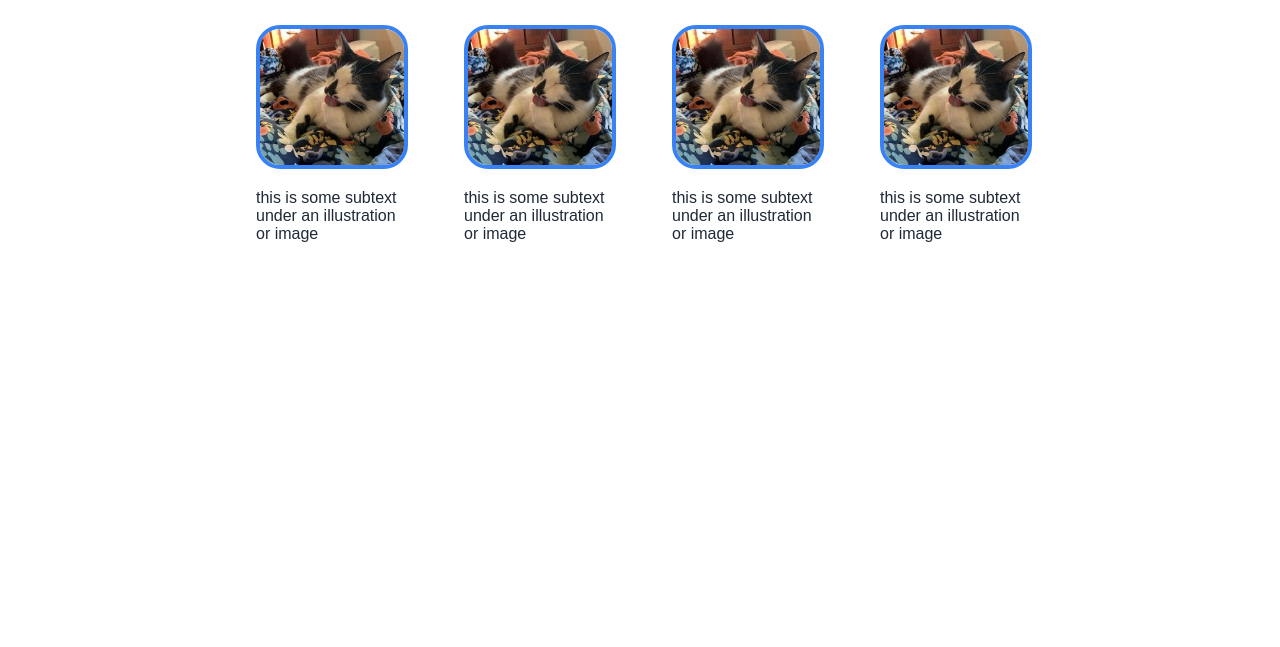
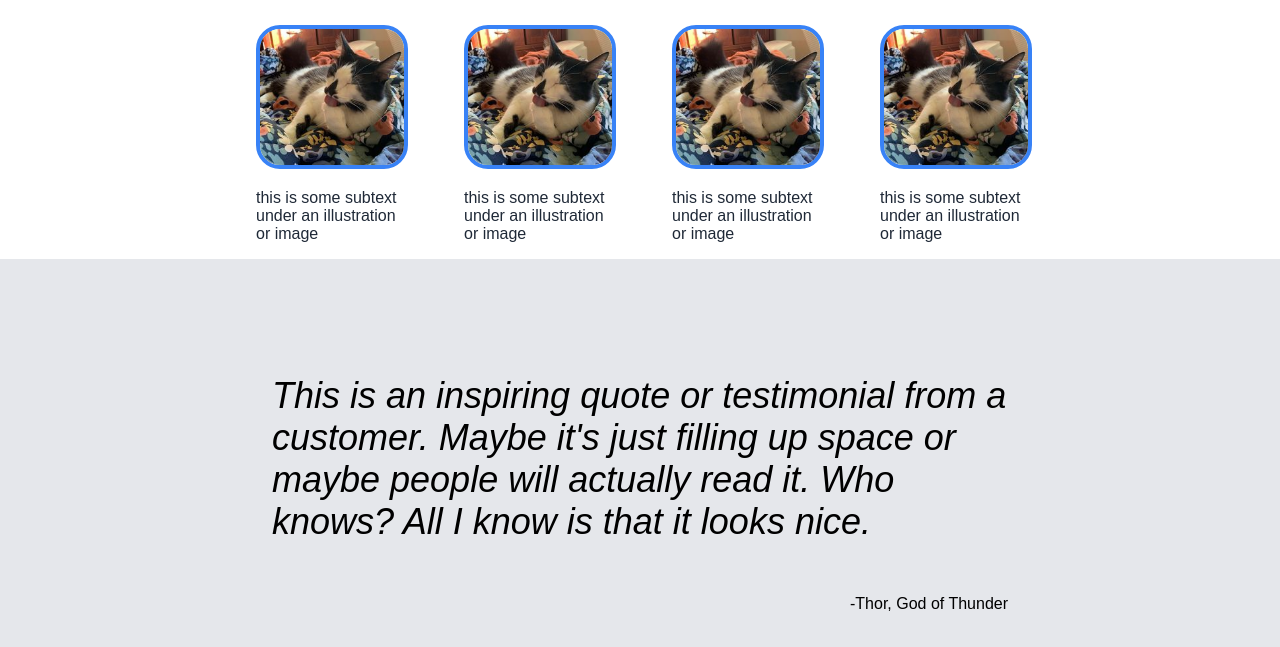
Before and after one commit to stefanland11/landing-page, a plain HTML site: page index.html in a window 1280 px wide. Shown: the part 551-1198 px from the top of the page. Before the commit the page ends 810 px from the top, so only its background shows below. Drawn offline with Linux system fonts and the light colour scheme.

Commit message:
added quote section

```diff
--- a/index.html
+++ b/index.html
@@ -46,7 +46,13 @@
                 <p class="img-text">this is some subtext under an illustration or image</p>
             </div>
         </div>
-
+    </div>
+    <div class="section-three">
+        <div class="quote-container">
+            <p class="quote">This is an inspiring quote or testimonial from a customer. Maybe it's just filling up space
+                or maybe people will actually read it. Who knows? All I know is that it looks nice.</p>
+            <p class="author">-Thor, God of Thunder</p>
+        </div>
     </div>
 </body>
 </html>
--- a/style.css
+++ b/style.css
@@ -101,3 +101,27 @@ a {
     height: auto;
     width: 144px;
 }
+
+.section-three {
+    background-color: #e5e7eb;
+}
+
+.quote-container {
+    margin: 0 192px;
+    padding: 80px;
+    display: flex;
+    flex-direction: column;
+    justify-content: center;
+
+
+}
+
+.quote {
+    font-size: 36px;
+    font-weight: 300;
+    font-style: italic;
+}
+
+.author {
+    align-self: flex-end;
+}
```
